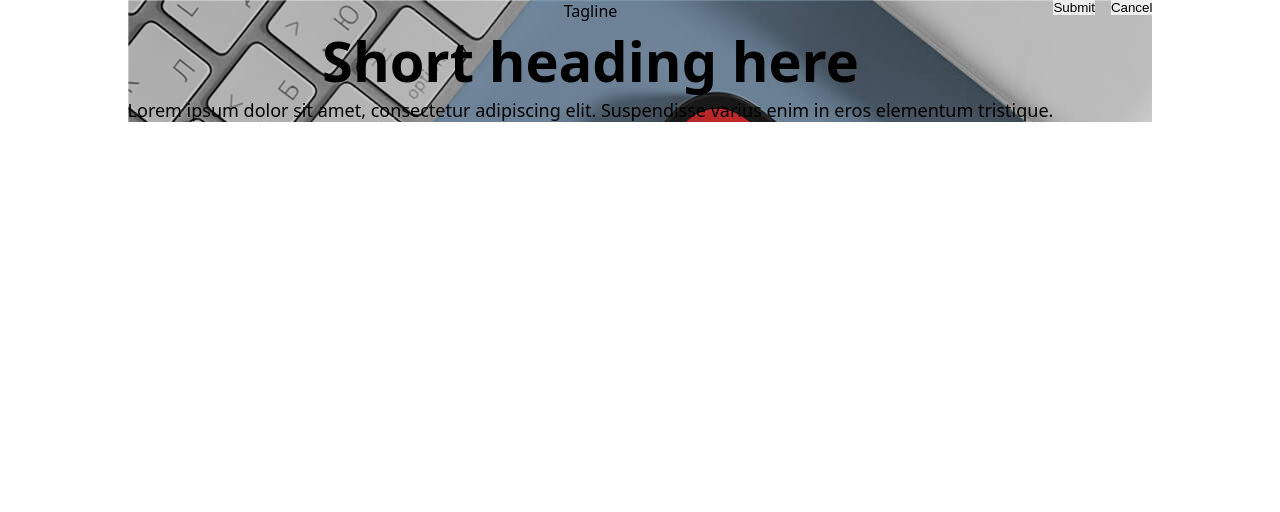
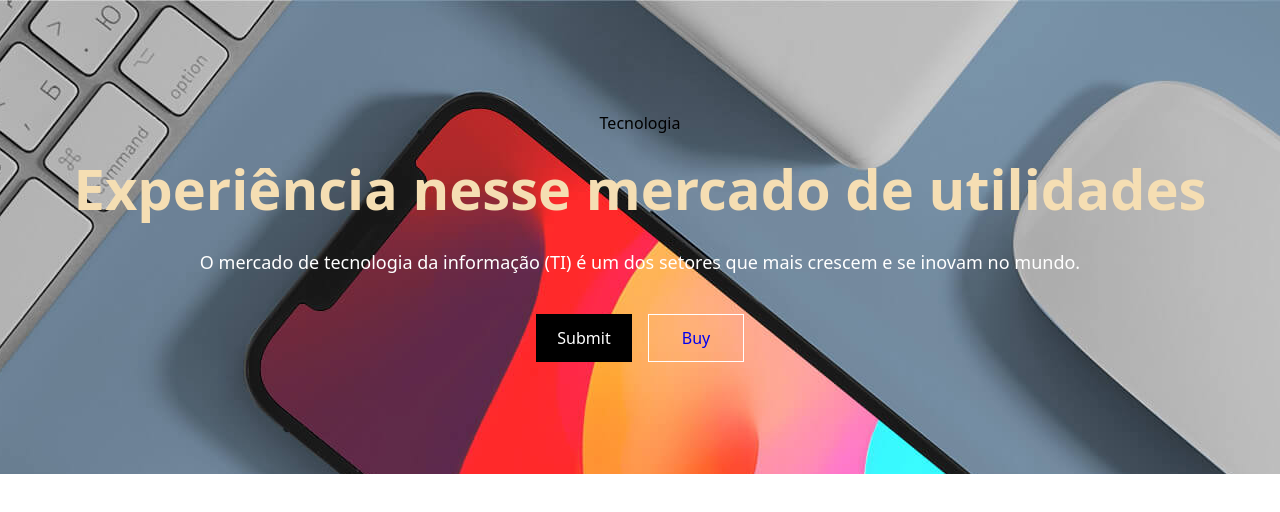
Before and after one commit to PauloBezz/react-course, a React (Create React App) app: page / in a window 1280 px wide. Shown: the top 512 px of the page. Built offline with nearby package versions, Linux system fonts and the light colour scheme.

Commit message:
reafctor: header component

```diff
--- a/src/components/Header/src/components/pattern/composition/header-action.composition.jsx
+++ b/src/components/Header/src/components/pattern/composition/header-action.composition.jsx
@@ -4,8 +4,8 @@ export default function Action(props) {
   return (
     <div>
       <ActionContainer>
-        <ActionSubmit>{props.submit}</ActionSubmit>
-        <ActionCancel>{props.cancel}</ActionCancel>
+        <ActionSubmit href={props.link}>{props.submit}</ActionSubmit>
+        <ActionCancel href={props.linkBuy}>{props.cancel}</ActionCancel>
       </ActionContainer>
     </div>
   );
--- a/src/components/Header/src/components/pattern/index.jsx
+++ b/src/components/Header/src/components/pattern/index.jsx
@@ -1,17 +1,19 @@
-import { HeaderContainer } from "./style";
+import { ActionCancel, HeaderContainer } from "./style";
 import { Header } from "./composition";
 
 export function HeaderComposition() {
   return (
     <HeaderContainer>
       <Header.Section
-        tag={"Tagline"}
-        title={"Short heading here"}
+        tag={"Tecnologia"}
+        title={"Experiência nesse mercado de utilidades"}
         description={
-          "Lorem ipsum dolor sit amet, consectetur adipiscing elit. Suspendisse varius enim in eros elementum tristique. "
+          "O mercado de tecnologia da informação (TI) é um dos setores que mais crescem e se inovam no mundo."
         }
       />
-      <Header.Action submit={'Submit'} cancel={'Cancel'}/>
+
+      <Header.Action submit={'Submit'} link={"https://www.pichau.com.br/?gad_source=1&gclid=Cj0KCQjw6uWyBhD1ARIsAIMcADpVyHWBa99gwwlVRvxbduDClazReiIUZvJcltd92LqEYZf9kehVzXIaAo4IEALw_wcB"} cancel={'Buy'} linkBuy={'https://www.pichau.com.br/cadeira-office-zinnia-valencia-preto-zne-vlc-bk'} />
+
     </HeaderContainer>
   );
 }
--- a/src/components/Header/src/components/pattern/style.js
+++ b/src/components/Header/src/components/pattern/style.js
@@ -1,13 +1,19 @@
 import styled from "styled-components";
-import imagem from "../assets/image/fundo.jpg";
+import { fundo } from "../assets/image";
 
 export const HeaderContainer = styled.header`
   display: flex;
-  width: fit-content;
-  height: fit-content;
+  flex-direction: column;
+  width: 100%;
+  background-position: top;
+  align-self: center;
+  align-items:center;
+  justify-content: center;
+  text-decoration: none;
+
   font-family: system-ui, -apple-system, BlinkMacSystemFont, "Segoe UI", Roboto,
     Oxygen, Ubuntu, Cantarell, "Open Sans", "Helvetica Neue", sans-serif;
-  background-image: url(${imagem});
+  background-image: url(${fundo});
   background-repeat: no-repeat;
   margin: auto;
 `;
@@ -17,6 +23,7 @@ export const SectionContainer = styled.div`
   flex-direction: column;
   align-items: center;
   justify-content: space-between;
+  margin-top: 112px;
 `;
 
 export const SectionTag = styled.h5`
@@ -27,18 +34,43 @@ export const SectionTag = styled.h5`
 export const SectionTitle = styled.h1`
   font-size: 56px;
   font-weight: 700;
+  margin-top: 16px;
+  margin-bottom: 24px;
+  color: wheat;
 `;
 
 export const SectionDescription = styled.p`
   font-size: 18px;
   font-weight: 400;
+  color: white;
 `;
 
 export const ActionContainer = styled.div`
   display: flex;
   gap: 16px;
+  margin-top: 40px;
+  margin-bottom: 112px;
+  font-size: 16px;
 `;
 
-export const ActionSubmit = styled.button``;
+export const ActionSubmit = styled.a`
+  width: 96px;
+  height: 48px;
+  background-color: black;
 
-export const ActionCancel = styled.button``;
+  display: flex;
+  align-items: center;
+  justify-content: center;
+  color: white;
+`;
+
+export const ActionCancel = styled.a`
+  width: 96px;
+  height: 48px;
+  background-color: transparent;
+
+  display: flex;
+  align-items: center;
+  justify-content: center;
+  border: 1px solid white;
+`;
```
